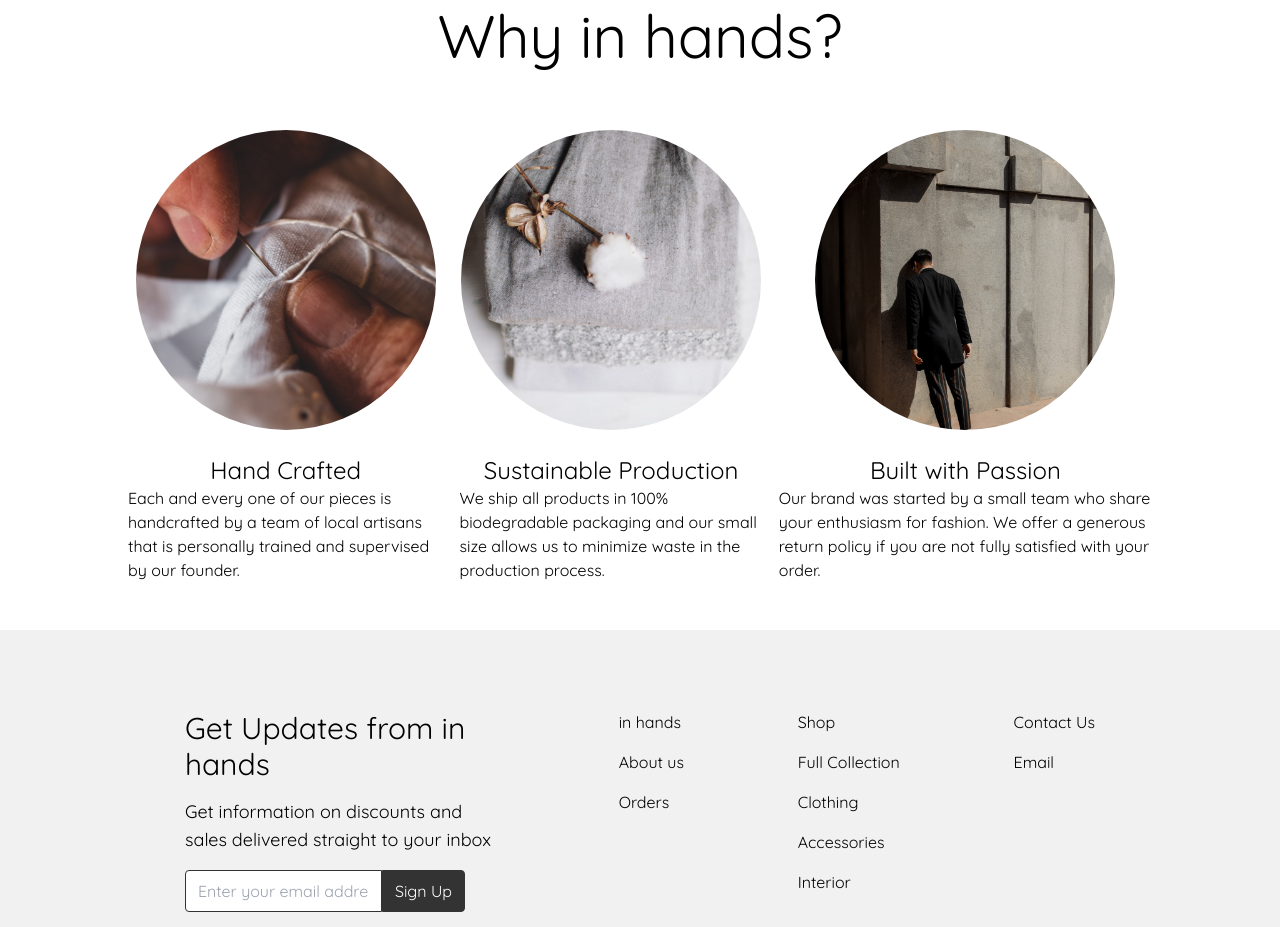
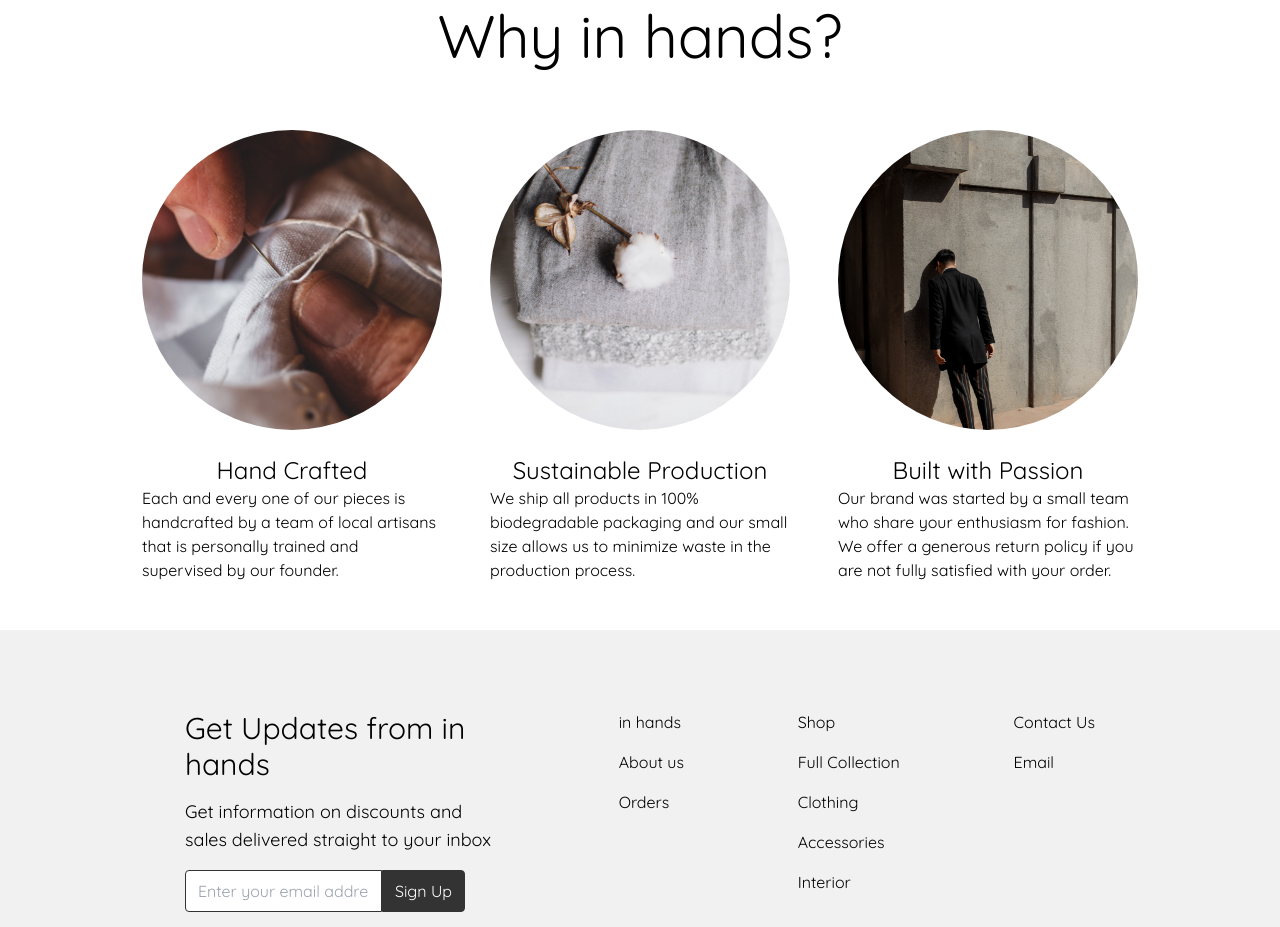
Before and after one commit to Stillwell-C/shoppingCart, a React (Create React App) app: page / in a window 1280 px wide. Shown: the part 2320-3247 px from the top of the page. Built offline with nearby package versions, Linux system fonts and the light colour scheme.

Commit message:
Update tailwind classes for bottom section

```diff
--- a/src/components/Home.tsx
+++ b/src/components/Home.tsx
@@ -116,8 +116,8 @@
           </div>
           <div className='mt-32'>
             <h2 className='text-6xl text-center mb-16'>Why in hands?</h2>
-            <div className='why-hands flex gap-4 justify-center mb-12'>
-              <div className='flex flex-col items-center'>
+            <div className='flex gap-12 justify-center mb-12'>
+              <div className='flex flex-col items-center max-w-[300px]'>
                 <img
                   className='w-[300px] h-[300px] rounded-full overflow-hidden object-cover'
                   src={handCraftImg}
@@ -130,7 +130,7 @@
                   our founder.
                 </p>
               </div>
-              <div className='flex flex-col items-center'>
+              <div className='flex flex-col items-center max-w-[300px]'>
                 <img
                   className='w-[300px] h-[300px] rounded-full overflow-hidden object-cover'
                   src={sustainableImg}
@@ -143,7 +143,7 @@
                   process.
                 </p>
               </div>
-              <div className='flex flex-col items-center'>
+              <div className='flex flex-col items-center max-w-[300px]'>
                 <img
                   className='w-[300px] h-[300px] rounded-full overflow-hidden object-cover'
                   src={passionImg}
```
